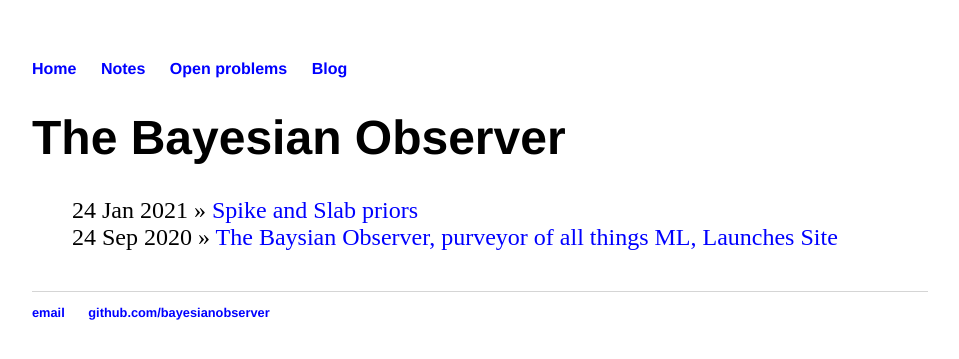
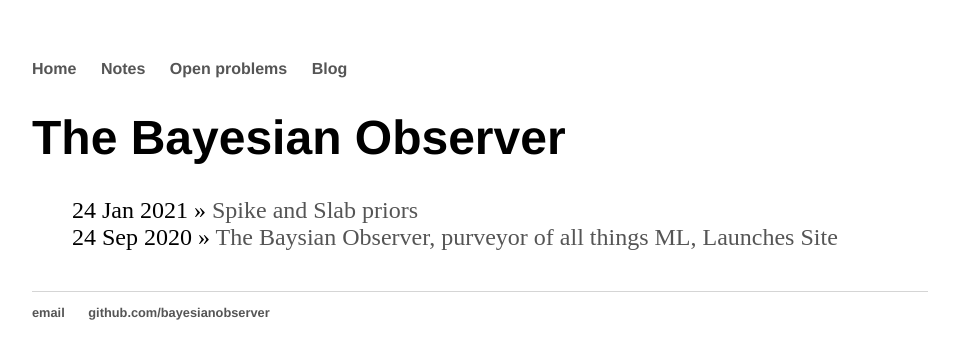
Before and after one commit to bayesianobserver/bayesianobserver.github.io, a Jekyll site: the page built from index.html, in a window 1280 px wide. Shown: the top 359 px of the page, without its empty margins (160-1119 px from the left). Built offline with Jekyll 4.4.1, drawn with Linux system fonts in a browser that asks for light colours.

Commit message:
Update main.css

```diff
--- a/css/main.css
+++ b/css/main.css
@@ -14,7 +14,7 @@ nav ul li, footer ul li {
 }
 a {
     text-decoration: none;
-    color: #0000FF;
+    color: #555555;
 }
 a:hover {
     text-decoration: underline;
```
